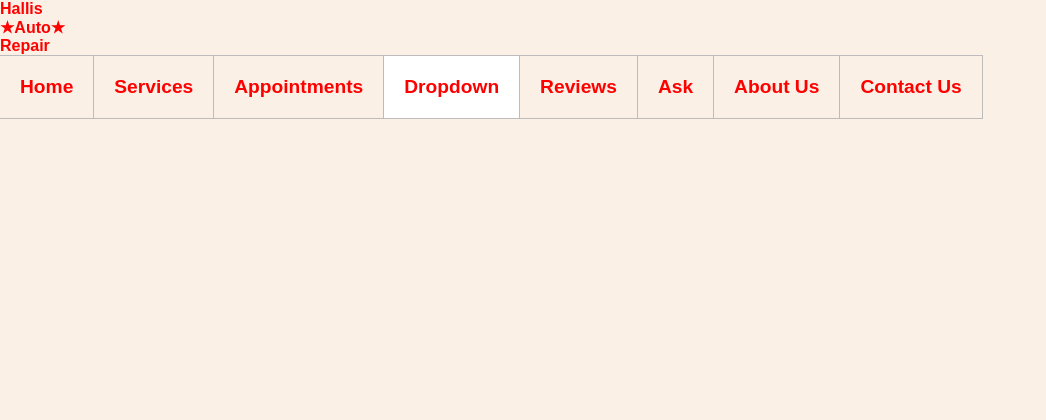
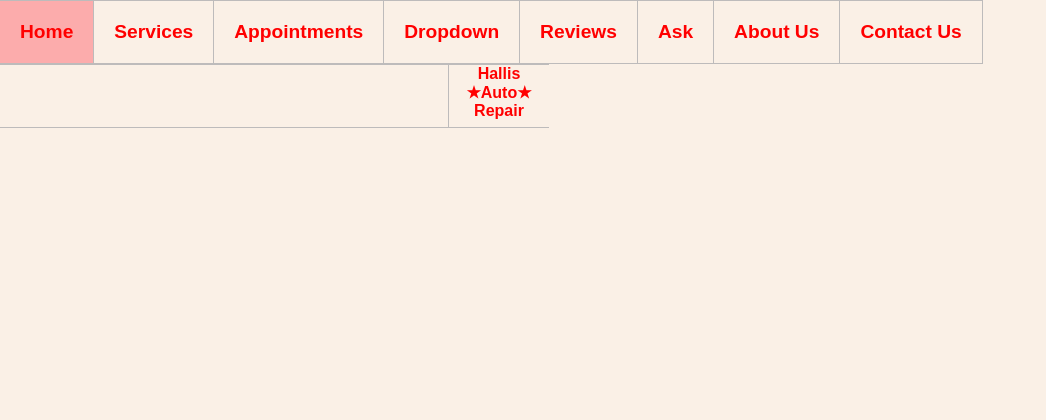
Before and after one commit to milesHerrick/web-systems, a PHP site: page /tires.html in a window 1280 px wide. Shown: the top 420 px of the page, without its empty margins (0-1046 px from the left). Run offline with PHP 8.4, Linux system fonts and the light colour scheme.

Commit message:
Updated Navbar

```diff
--- a/global.css
+++ b/global.css
@@ -28,6 +28,7 @@ body {
   font-weight: bold;
   color: red;
   font-family: Arial, Helvetica, sans-serif;
+  text-align: center;
 }
 
 p {
@@ -40,7 +41,7 @@ p {
   border-right: 1px solid rgb(189, 187, 187);
   border-bottom: 1px solid rgb(189, 187, 187);
   border-top: 1px solid rgb(189, 187, 187);
-  width: 30.5em;
+  width: 28em;
 }
 
 .star {
@@ -49,6 +50,7 @@ p {
   border-bottom: 1px solid rgb(189, 187, 187);
   border-top: 1px solid rgb(189, 187, 187);
   height: 3.9em;
+  width: 6.25em;
 }
 
 li a{
@@ -87,10 +89,10 @@ li a:hover{
     padding: 20px 20px 20px 20px;
     font-weight: bold;
     margin: 0;
-    background-color: white;
     border-right: 1px solid rgb(189, 187, 187);
     border-bottom: 1px solid rgb(189, 187, 187);
     border-top: 1px solid rgb(189, 187, 187);
+    background-color: #faf0e6;
   }
 
 .navbar a:hover, .dropdown:hover .dropbtn {
--- a/home.html
+++ b/home.html
@@ -37,7 +37,8 @@
             <li class="star">
                 <p class="logo">Hallis</p>
                 <p class="logo">&starf;Auto&starf;</p>
-                <p class="logo">Repair</p></li>
+                <p class="logo">Repair</p>
+            </li>
         </ul>
     </div>
     <div class="flexbox">
--- a/tires.html
+++ b/tires.html
@@ -10,11 +10,6 @@
 </head>
 <body>
     <div class="header">
-        <p class="logo">Hallis</p>
-        <p class="logo">&starf;Auto&starf;</p>
-        <p class="logo">Repair</p>
-
-
 
         <ul class="navbar">
             <li><a href="home.html">Home</a></li>
@@ -36,6 +31,12 @@
             <li><a href="ask.html">Ask</a></li>
             <li><a href="about.html">About Us</a></li>
             <li><a href="contact.html">Contact Us</a></li>
+            <li class="space"></li>
+            <li class="star">
+                <p class="logo">Hallis</p>
+                <p class="logo">&starf;Auto&starf;</p>
+                <p class="logo">Repair</p>
+            </li>
         </ul>
     </div>
 
```
Also changed, not shown: about.html (+6 -5 lines), appointments.html (+6 -5 lines), ask.html (+6 -5 lines), brakes.html (+6 -5 lines), contact.html (+6 -5 lines), oil.html (+7 -3 lines), reviews.html (+6 -5 lines), services.html (+6 -5 lines).
